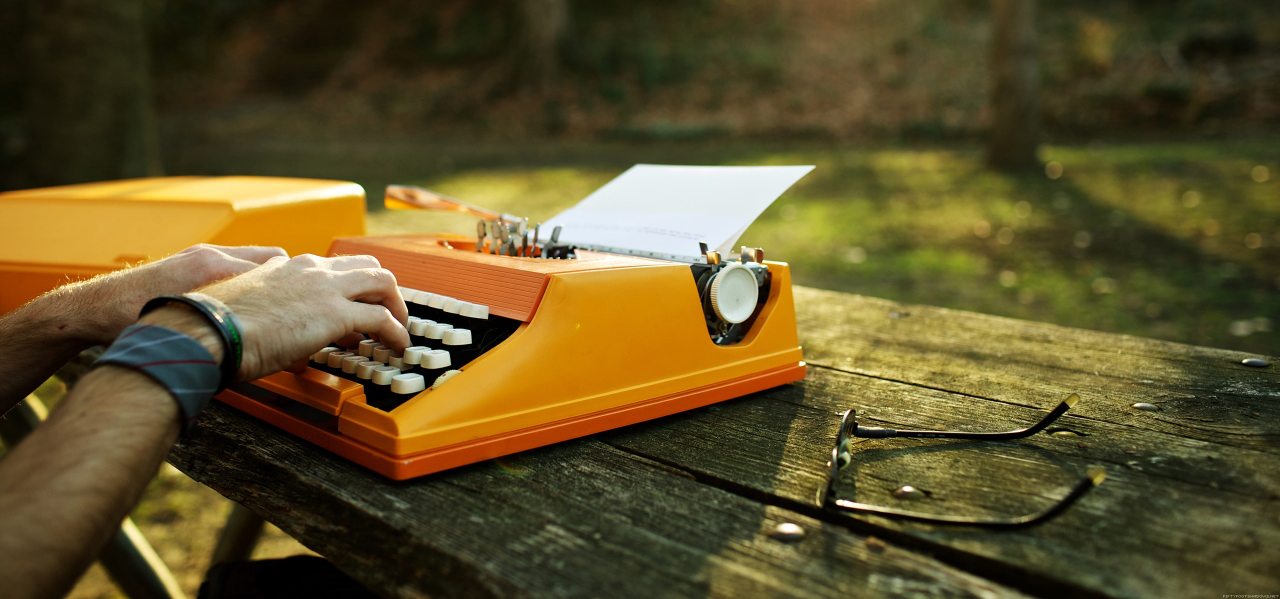
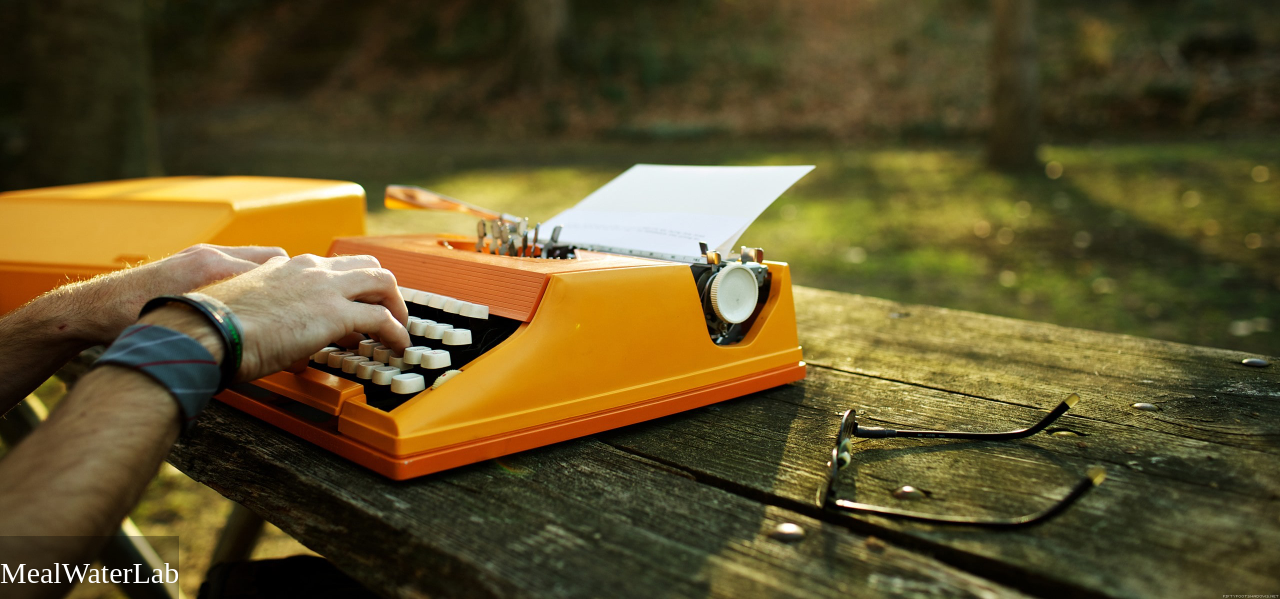
Before and after one commit to Eruntales/Thank-you-page, a plain HTML site: page index.html in a window 1280 px wide. Shown: the part 201-800 px from the top of the page. Drawn offline with Linux system fonts and the light colour scheme.

Commit message:
Update index.html

```diff
--- a/index.html
+++ b/index.html
@@ -14,14 +14,15 @@
 
 <style>
 
+	.container {
+		text-align: center;
+	}
 	section {
 		background-image: url(typewriter-2.jpg);
+		background-size: cover;
+		background-repeat: no-repeat;
 		height: 100vh;
-		background-size: cover;
-	}
-
-	.container {
-		text-align: center;
+		position: relative;
 	}
 
 	.title {
@@ -31,16 +32,30 @@
 		padding: 5px;
 	}
 
-	h1 {
+	h1, h2 {
 		color: #FFF;
+	}
+
+	.brand {
+		background: rgb(0,0,0,0.3);
+		position: absolute;
+		bottom: 0;
+		width: inherit;
+		text-align: center;
 	}
 
 </style>
 
 	<section>
 		<div class="container">
-			<div class="title"><h1>We try to answer as quickly as possible.</h1></div>
+			<div class="title">
+				<h1>We try to answer as quickly as possible.</h1>
+			</div>
+
 		</div>
+		<div class="brand">
+				<h2>MealWaterLab</h2>
+			</div>
 	</section>
 </body>
 </html>
```
